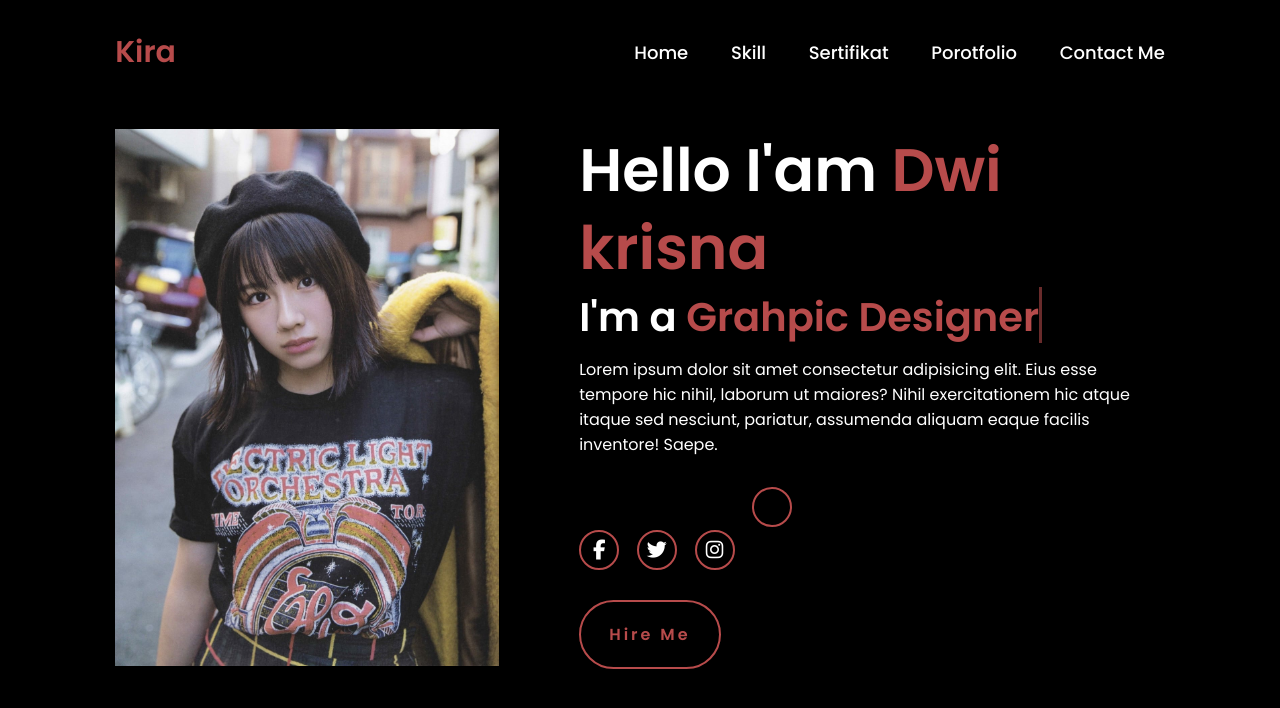
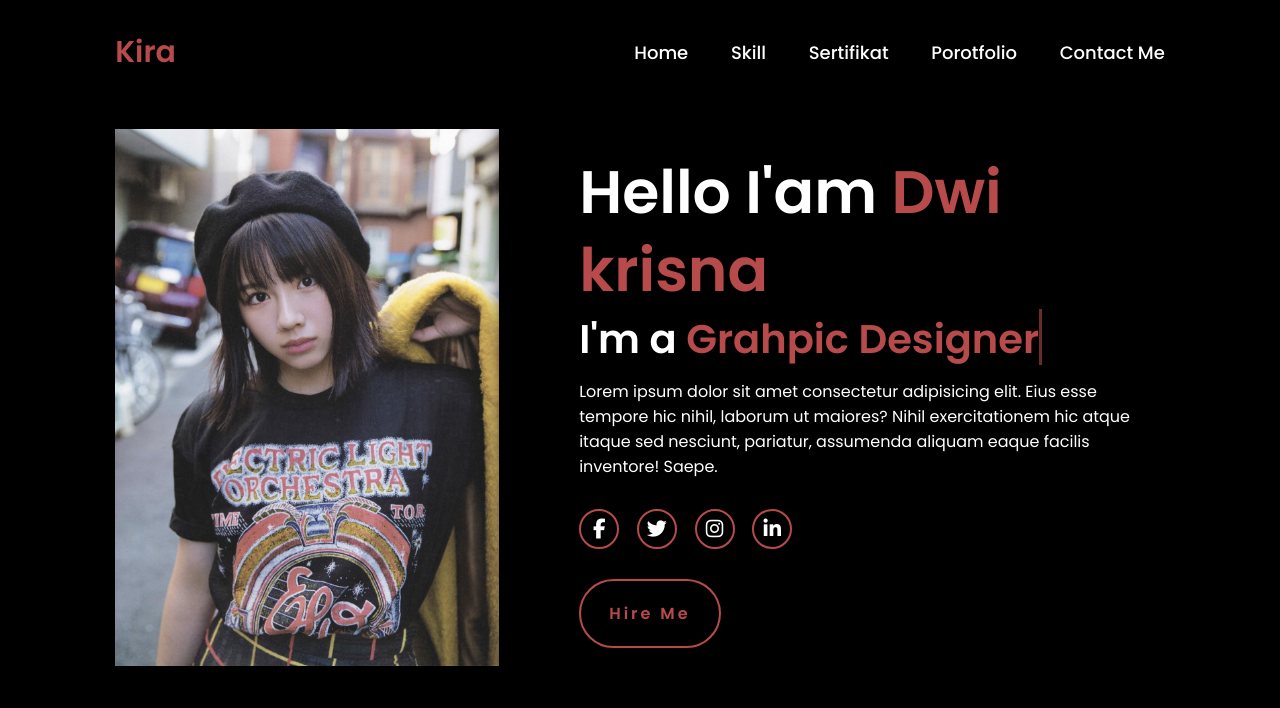
Before and after one commit to Lord-Kira25/websiteDwik, a plain HTML site: page index.html in a window 1280 px wide. Shown: the top 708 px of the page. Drawn offline with Linux system fonts and the light colour scheme.

Commit message:
Update index.html

```diff
--- a/index.html
+++ b/index.html
@@ -30,7 +30,7 @@
                 <a href="#"><i class="fab fa-facebook-f"></i></a>
                 <a href="#"><i class="fab fa-twitter"></i></a>
                 <a href="https://www.instagram.com/krisnaadinata25/"><i class="fab fa-instagram"></i></a>
-                <a href="www.linkedin.com/in/i-made-dwi-krisna-adinata-s-kom-99169933a"></i></a>
+                <a href="https://www.linkedin.com/in/i-made-dwi-krisna-adinata-s-kom-99169933a/"><i class="fab fa-linkedin-in"></i></a>
             </div>
             <a href="#" class="btn">Hire Me</a>
         </div>
```
